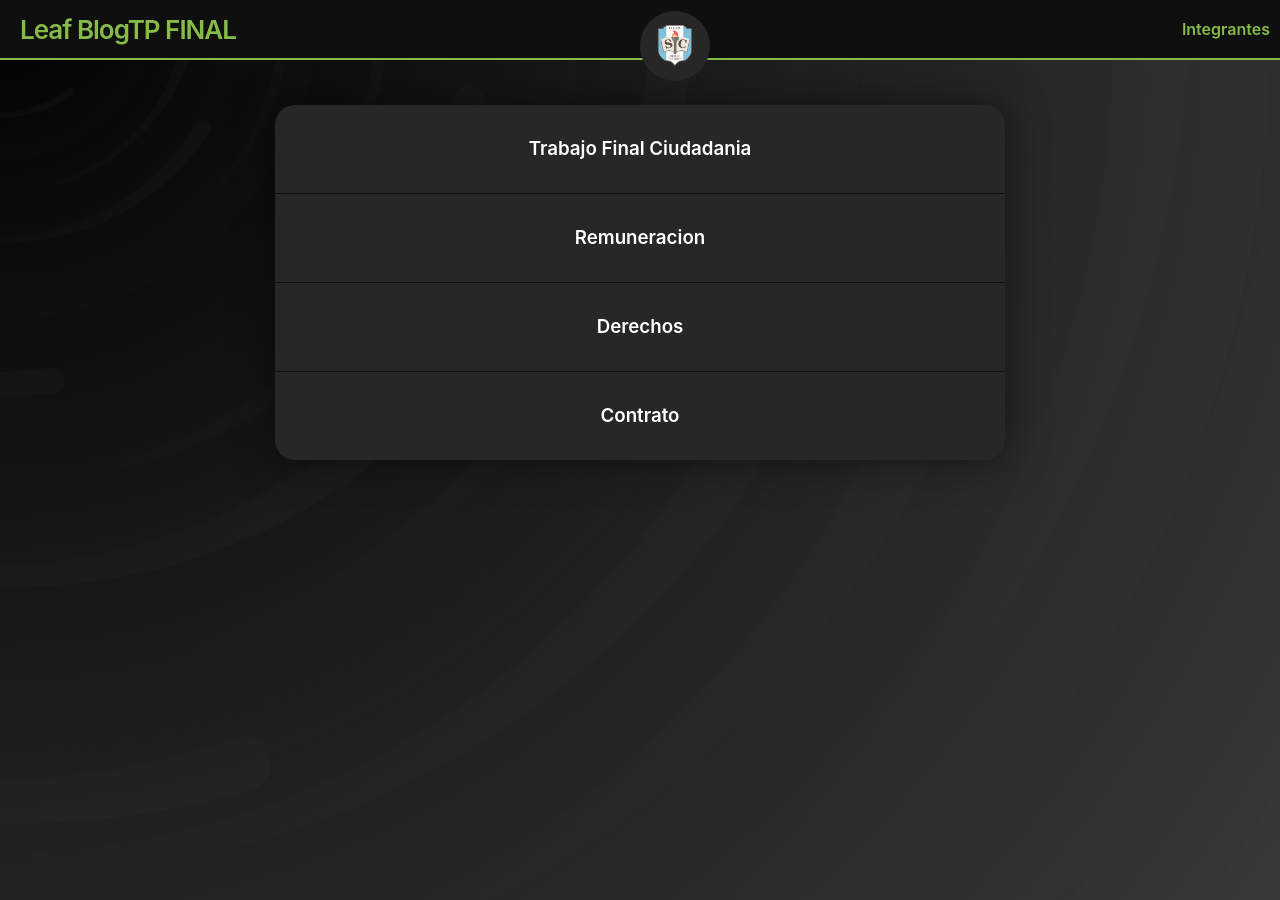
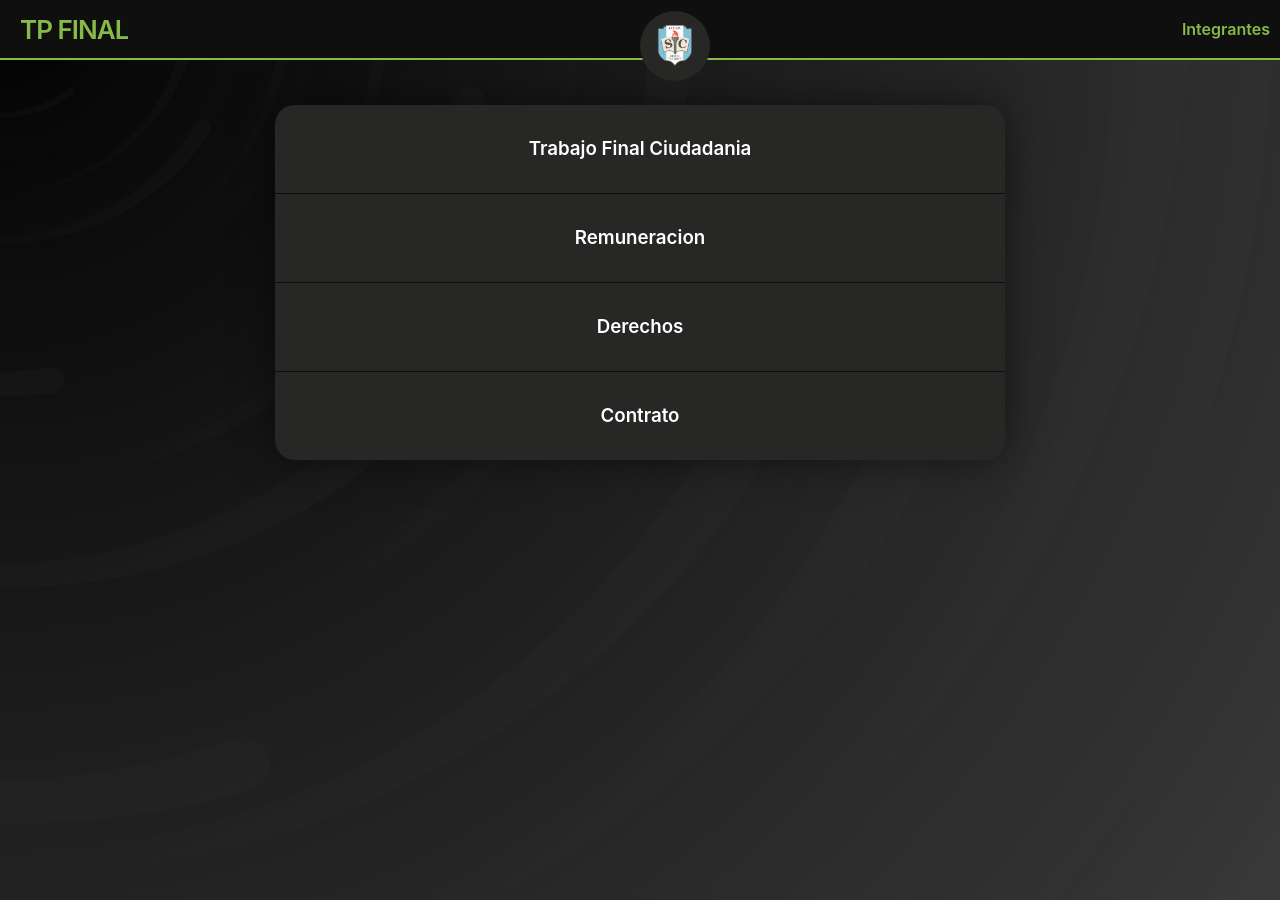
Before and after one commit to tpnashe1/tpnashe1, a Jekyll site: the page built from index.md, in a window 1280 px wide. Built offline with Jekyll 4.4.1, drawn with Linux system fonts in a browser that asks for light colours.

Commit message:
Add files via upload

```diff
--- a/_includes/header.html
+++ b/_includes/header.html
@@ -2,7 +2,7 @@
   {%- assign default_paths = site.pages | map: "path" -%}
   {%- assign page_paths = site.header_pages | default: default_paths -%}
   {%- assign titles_size = site.pages | map: 'title' | join: '' | size -%}
-  <a class="site-title" href="{{ "/" | relative_url }}">{{ site.title | escape }}TP FINAL</a>
+  <a class="site-title" href="{{ "/" | relative_url }}">TP FINAL</a>
 
   {%- if titles_size > 0 -%}
     <nav class="site-nav">
```
